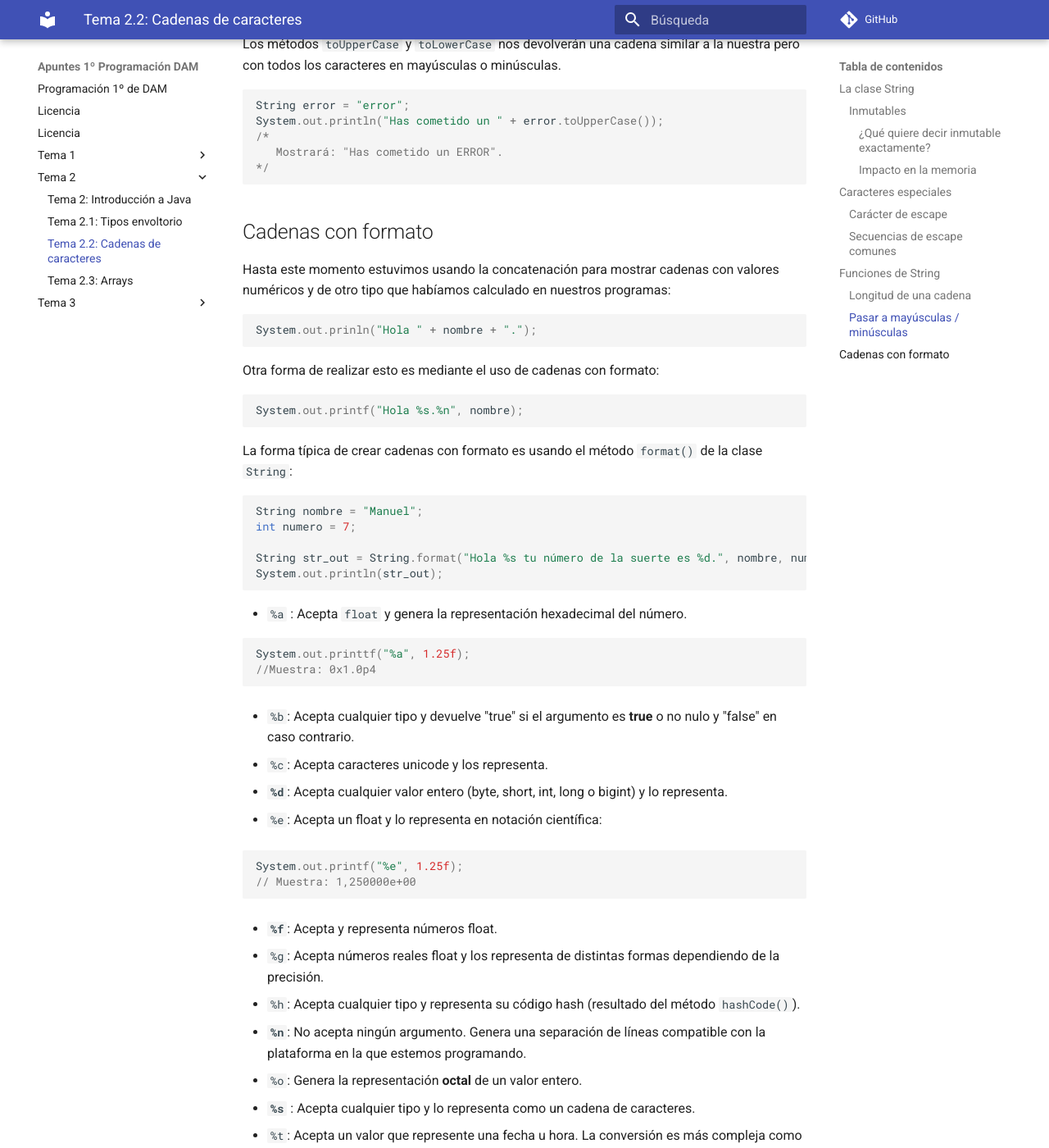
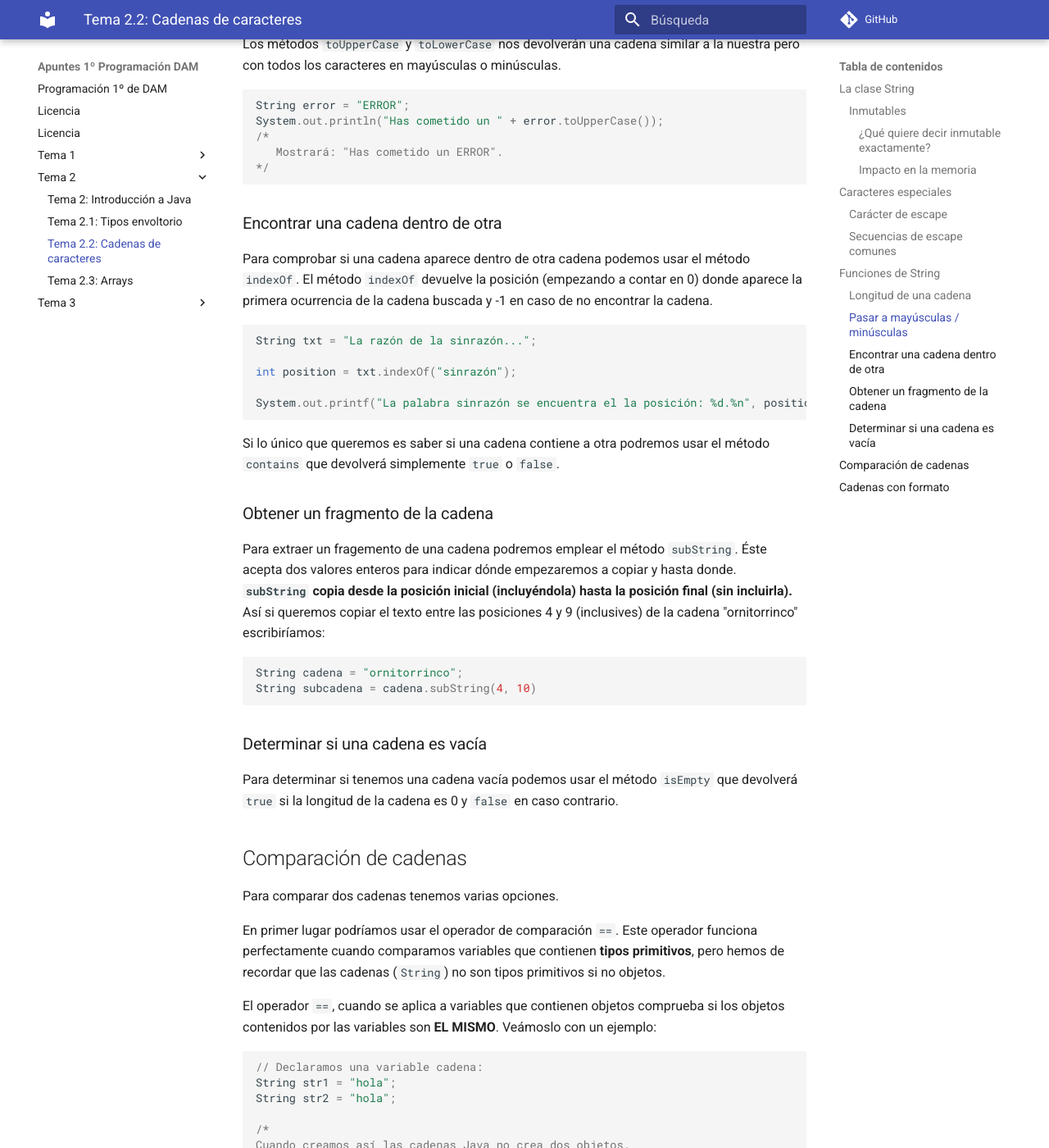
Before and after one commit to mmourazos/DAM_PR_Apuntes, an MkDocs documentation site: the page built from docs/Tema 2/T2.2 - Cadenas_de_caracteres.md, in a window 1280 px wide and 1400 px high, scrolled down 2336 px. Shown: the whole window at 82% size. Built offline with MkDocs 1.6.1 and Material for MkDocs 9.7.7, drawn with Linux system fonts in a browser that asks for light colours; comment, search, counter and statistics services are not loaded; some of the changed text lies outside the part shown.

Commit message:
Completando los apuntes de cadenas.

````diff
--- a/docs/Tema 2/T2.2 - Cadenas_de_caracteres.md
+++ b/docs/Tema 2/T2.2 - Cadenas_de_caracteres.md
@@ -78,11 +78,92 @@ int longitud = cadena.length();
 Los métodos `toUpperCase` y `toLowerCase` nos devolverán una cadena similar a la nuestra pero con todos los caracteres en mayúsculas o minúsculas.
 
 ```java
-String error = "error";
+String error = "ERROR";
 System.out.println("Has cometido un " + error.toUpperCase());
 /*
    Mostrará: "Has cometido un ERROR".
 */
+```
+
+### Encontrar una cadena dentro de otra
+
+Para comprobar si una cadena aparece dentro de otra cadena podemos usar el método `indexOf`.
+El método `indexOf` devuelve la posición (empezando a contar en 0) donde aparece la primera ocurrencia de la cadena buscada y -1 en caso de no encontrar la cadena.
+
+```java
+String txt = "La razón de la sinrazón...";
+
+int position = txt.indexOf("sinrazón");
+
+System.out.printf("La palabra sinrazón se encuentra el la posición: %d.%n", position);
+```
+
+Si lo único que queremos es saber si una cadena contiene a otra podremos usar el método `contains` que devolverá simplemente `true` o `false`.
+
+### Obtener un fragmento de la cadena
+
+Para extraer un fragemento de una cadena podremos emplear el método `subString`. Éste acepta dos valores enteros para indicar dónde empezaremos a copiar y hasta donde.
+**`subString` copia desde la posición inicial (incluyéndola) hasta la posición final (sin incluirla).**
+Así si queremos copiar el texto entre las posiciones 4 y 9 (inclusives) de la cadena "ornitorrinco" escribiríamos:
+
+```java
+String cadena = "ornitorrinco";
+String subcadena = cadena.subString(4, 10)
+```
+
+### Determinar si una cadena es vacía
+
+Para determinar si tenemos una cadena vacía podemos usar el método `isEmpty` que devolverá `true` si la longitud de la cadena es 0 y `false` en caso contrario.
+
+## Comparación de cadenas
+
+Para comparar dos cadenas tenemos varias opciones.
+
+En primer lugar podríamos usar el operador de comparación `==`. Este operador funciona perfectamente cuando comparamos variables que contienen **tipos primitivos**, pero hemos de recordar que las cadenas (`String`) no son tipos primitivos si no objetos.
+
+El operador `==`, cuando se aplica a variables que contienen objetos comprueba si los objetos contenidos por las variables son **EL MISMO**. Veámoslo con un ejemplo:
+
+```java
+// Declaramos una variable cadena:
+String str1 = "hola";
+String str2 = "hola";
+
+/*
+Cuando creamos así las cadenas Java no crea dos objetos.
+Detecta que ya tiene un objeto cadena con el texto "hola" y se la asgina a la variable str2.
+Por esto veremos que str1 == str2 será cierdo. Son el mismo objeto:
+*/
+
+if (str1 == str2) {
+  System.out.prinln("Los dos objetos son iguales."); // Se mostrará este mensaje.
+} else {
+  System.out.println("Los dos objetos son distintos.");
+}
+
+// Ahora bien, si creamos la cadena usando el constructor `String()` sí se creará un nuevo objeto:
+
+str2 = new String("hola");
+
+if (str1 == str2) {
+  System.out.prinln("Los dos objetos son iguales.");
+} else {
+  System.out.println("Los dos objetos son distintos."); // Esta vez se mostrará este otro.
+}
+```
+
+Para comparar el contenido de dos cadenas (sin importarnos si son el mismo objeto o no) hemos de usar el método `equals`:
+
+```java
+String str1 = new String("hola");
+String str2 = new String("hola");
+
+if (str1 == str2) {
+  System.out.println("\"str1\" y \"str2\" son el mismo objeto.");
+} else if (str1.equals(str2)) {
+  System.out.println("\"str1\" y \"str2\" NO SON el mismo objeto pero son cadenas iguales."); // Se mostrará este texto.
+} else {
+  System.out.println("\"str1\" y \"str2\" NO SON el mismo objeto NI TIENEN el mismo contenido.");
+}
 ```
 
 ## Cadenas con formato
@@ -120,7 +201,7 @@ System.out.println(str_out);
 
 * `%c`: Acepta caracteres unicode y los representa.
 
-* **`%d`**: Acepta cualquier valor entero (byte, short, int, long o bigint) y lo representa.
+* **`%d`: Acepta cualquier valor entero (byte, short, int, long o bigint) y lo representa.**
 
 * `%e`: Acepta un float y lo representa en notación científica:
 
@@ -129,17 +210,17 @@ System.out.println(str_out);
   // Muestra: 1,250000e+00
   ```
 
-* **`%f`**: Acepta y representa números float.
+* **`%f`: Acepta y representa números float.**
 
 * `%g`: Acepta números reales float y los representa de distintas formas dependiendo de la precisión.
 
 * `%h`: Acepta cualquier tipo y representa su código hash (resultado del método `hashCode()`).
 
-* **`%n`**: No acepta ningún argumento. Genera una separación de líneas compatible con la plataforma en la que estemos programando.
+* **`%n`: No acepta ningún argumento. Genera una separación de líneas compatible con la plataforma en la que estemos programando.**
 
 * `%o`:  Genera la representación **octal** de un valor entero.
 
-* **`%s`** : Acepta cualquier tipo y lo representa como un cadena de caracteres.
+* **`%s`: Acepta cualquier tipo y lo representa como un cadena de caracteres.**
 
 * `%t`:  Acepta un valor que represente una fecha u hora. La conversión es más compleja como veremos más adelante.
 
````
Also changed, not shown: docs/Tema 2/T2.0 - Primeros_pasos_java.md (+15 -12 lines), docs/index.md (+1 -0 lines), 2 other files.
